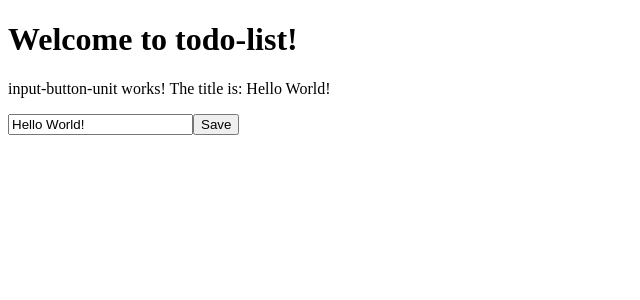
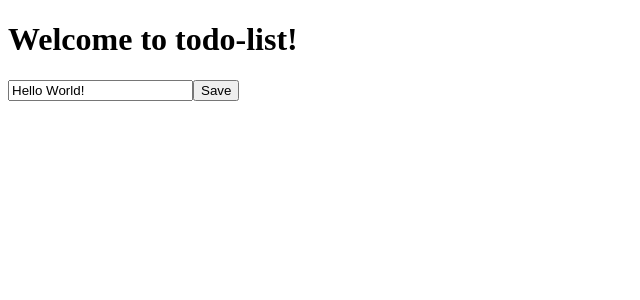
Before and after one commit to VaishDark/ng-girls-todo-list, an Angular app: page / in a window 1280 px wide. Shown: the top 300 px of the page, without its empty margins (0-640 px from the left). Built offline with nearby package versions, Linux system fonts and the light colour scheme.

Commit message:
Element ref

```diff
--- a/src/app/input-button-unit/input-button-unit.component.ts
+++ b/src/app/input-button-unit/input-button-unit.component.ts
@@ -3,13 +3,8 @@
 @Component({
   selector: 'app-input-button-unit',
   template: `
-    <p>
-      input-button-unit works!
-      The title is: {{ title }}
-    </p>
-
-    <input [value]="title" (keyup.enter)="changeTitle($event.target.value)">
-    <button (click)="changeTitle('Button Clicked!')">Save</button>
+    <input #inputElementRef [value]="title" (keyup.enter)="changeTitle($event.target.value)">
+    <button (click)="changeTitle(inputElementRef.value)">Save</button>
   `,
   styleUrls: ['./input-button-unit.component.scss']
 })
```
